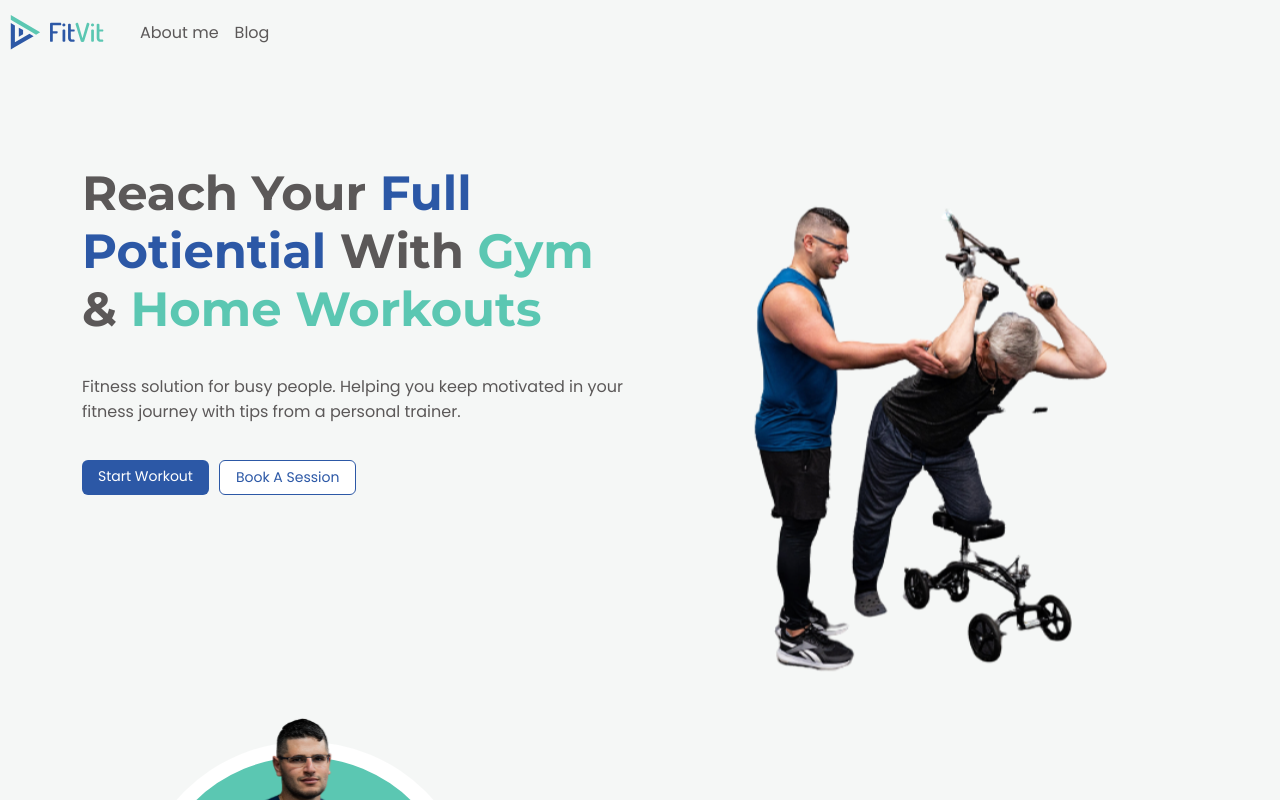
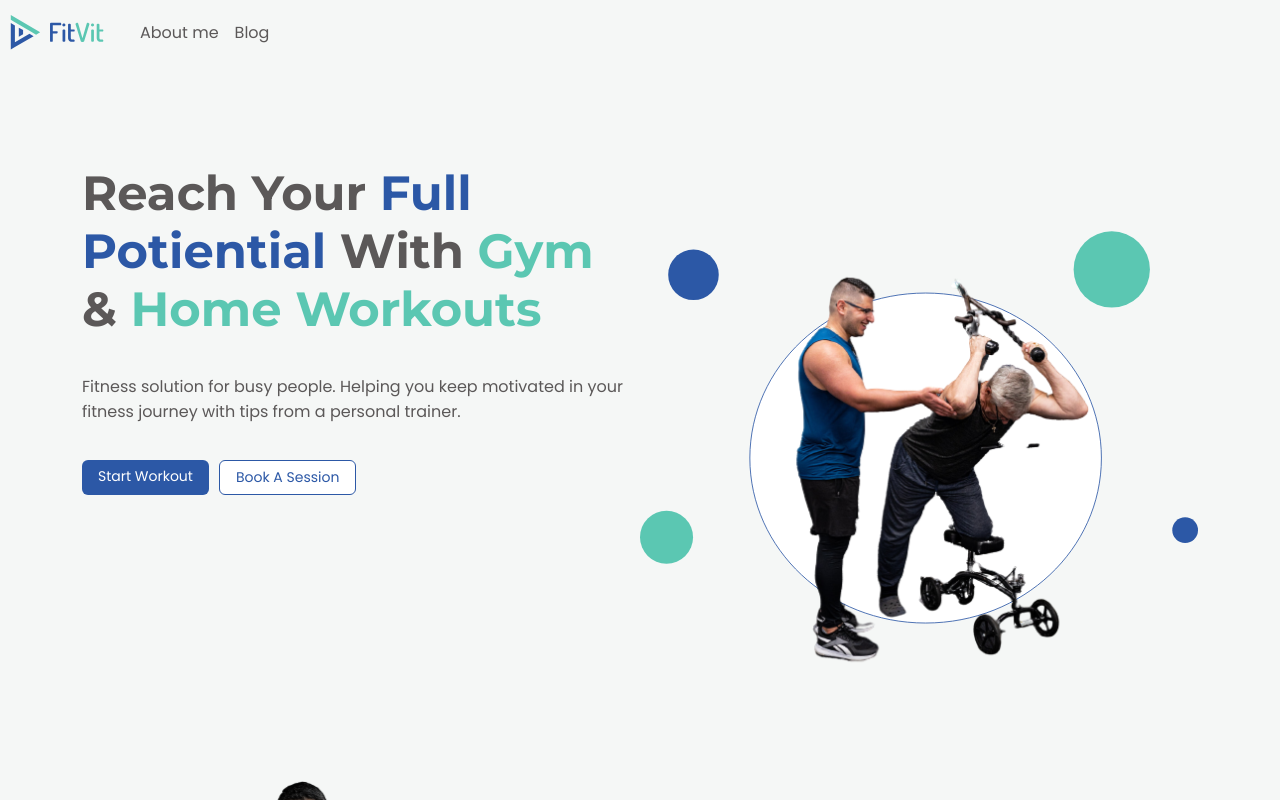
Before and after one commit to JGSolutions/fitvitfitness, a Next.js app: page / in a window 1280 px wide. Shown: the top 800 px of the page. Built offline with nearby package versions, Linux system fonts and the light colour scheme.

Commit message:
changed hero image

```diff
--- a/pages/index.tsx
+++ b/pages/index.tsx
@@ -46,7 +46,7 @@ export default function Home() {
 								</div>
 							</div>
 							<div className={styles.row}>
-								<Image src="/hero-image.svg" width={488} height="540" alt="" />
+								<Image src="/hero.svg" width={673} height={603} alt="" />
 							</div>
 						</section>
 
--- a/styles/Home.module.css
+++ b/styles/Home.module.css
@@ -81,7 +81,7 @@
 	flex-direction: column;
 }
 
-@media (max-width: 800px) {
+@media (max-width: 900px) {
 	.section {
 		flex-direction: column;
 	}
```
Also changed, not shown: public/hero.svg (added).
